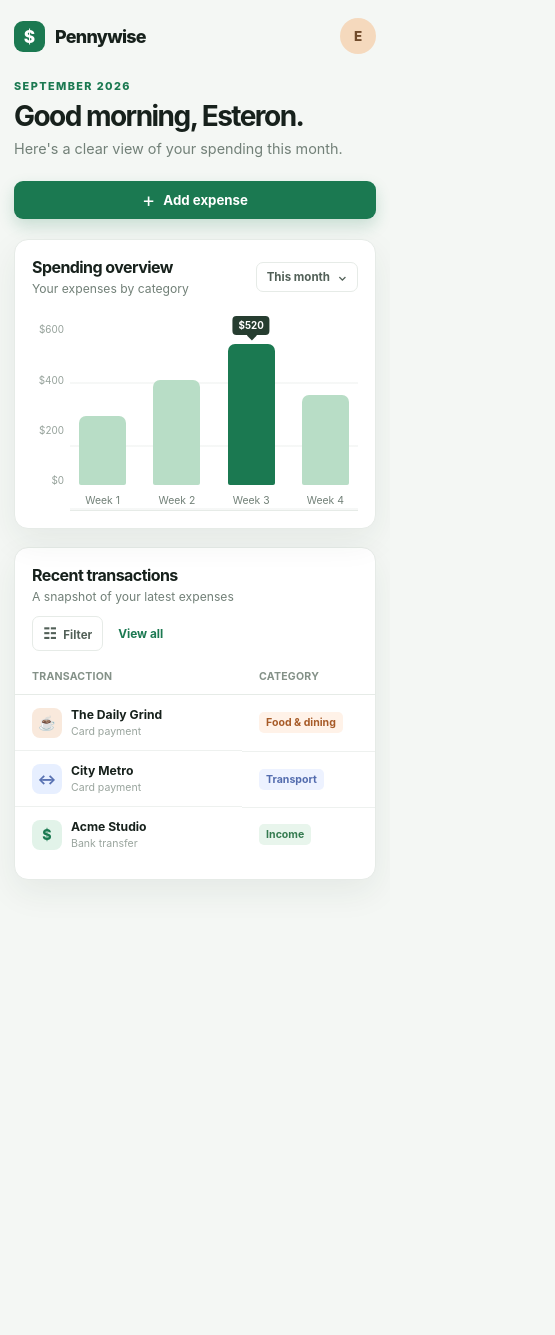
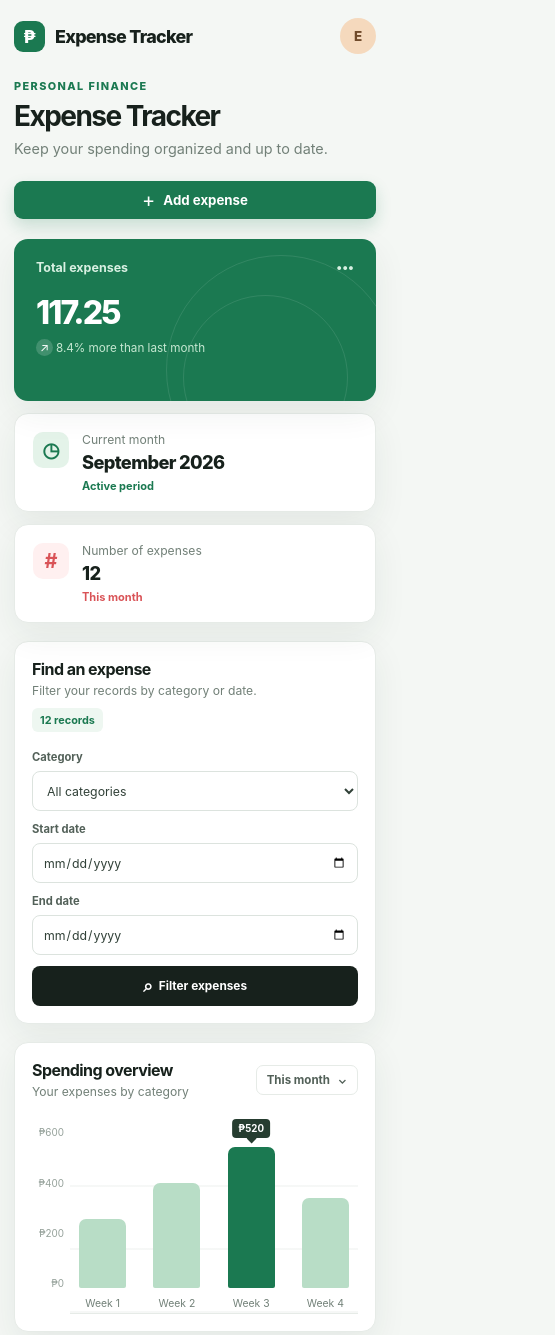
Before and after one commit to dot-jef/Programming-Exercises, a plain HTML site: page Expense Tracker/index.html in a window 390 px wide. Shown: the top 1335 px of the page, 555 px wide, since content can reach past the window. Before the commit the page ends 928 px from the top, so only its background shows below. Drawn offline with Linux system fonts and the light colour scheme.

Commit message:
Expense Tracker: progress 20%

```diff
--- a/Expense Tracker/index.html
+++ b/Expense Tracker/index.html
@@ -10,9 +10,9 @@
 <body>
     <main class="app-shell">
         <header class="topbar">
-            <div class="brand" aria-label="Pennywise">
-                <span class="brand-mark" aria-hidden="true">$</span>
-                <span>Pennywise</span>
+            <div class="brand" aria-label="Expense Tracker">
+                <span class="brand-mark" aria-hidden="true">₱</span>
+                <span>Expense Tracker</span>
             </div>
             <div class="profile">
                 <div class="avatar" aria-hidden="true">E</div>
@@ -25,32 +25,45 @@
 
         <section class="welcome-row" aria-labelledby="page-title">
             <div>
-                <p class="eyebrow">SEPTEMBER 2026</p>
-                <h1 id="page-title">Good morning, Esteron.</h1>
-                <p class="subheading">Here's a clear view of your spending this month.</p>
+                <p class="eyebrow">PERSONAL FINANCE</p>
+                <h1 id="page-title">Expense Tracker</h1>
+                <p class="subheading">Keep your spending organized and up to date.</p>
             </div>
             <button class="add-expense" type="button"><span aria-hidden="true">+</span>Add expense</button>
         </section>
 
-        <!-- <section class="summary-grid" aria-label="Monthly summary">
-            <article class="balance-card">
-                <div class="card-heading"><p>Available balance</p><span aria-label="More options">•••</span></div>
-                <p class="balance">$2,840.50</p>
+        <section class="summary-grid" aria-label="Monthly summary">
+            <article class="expenses-card">
+                <div class="card-heading"><p>Total expenses</p><span aria-label="More options">•••</span></div>
+                <p class="balance">₱2,840.50</p>
                 <p class="balance-note"><span class="up-arrow" aria-hidden="true">↗</span>8.4% more than last month</p>
                 <i class="decoration decoration-one" aria-hidden="true"></i>
                 <i class="decoration decoration-two" aria-hidden="true"></i>
             </article>
 
             <article class="stat-card">
-                <div class="stat-icon income-icon" aria-hidden="true">↙</div>
-                <div><p class="stat-label">Income</p><p class="stat-value">$4,200.00</p><p class="stat-change positive">+12.5% <span>vs. August</span></p></div>
+                <div class="stat-icon income-icon" aria-hidden="true">◷</div>
+                <div><p class="stat-label">Current month</p><p class="stat-value">September 2026</p><p class="stat-change positive">Active period</p></div>
             </article>
 
             <article class="stat-card">
-                <div class="stat-icon expense-icon" aria-hidden="true">↗</div>
-                <div><p class="stat-label">Expenses</p><p class="stat-value">$1,359.50</p><p class="stat-change negative">+4.2% <span>vs. August</span></p></div>
+                <div class="stat-icon expense-icon" aria-hidden="true">#</div>
+                <div><p class="stat-label">Number of expenses</p><p class="stat-value">12</p><p class="stat-change negative">This month</p></div>
             </article>
-        </section> -->
+        </section>
+
+        <section class="filter-panel panel" aria-labelledby="filter-title">
+            <div class="filter-heading">
+                <div><h2 id="filter-title">Find an expense</h2><p>Filter your records by category or date.</p></div>
+                <span class="filter-status">12 records</span>
+            </div>
+            <div class="filter-form">
+                <label class="filter-field"><span>Category</span><select><option>All categories</option><option>Food &amp; dining</option><option>Transport</option><option>Shopping</option><option>Bills &amp; utilities</option></select></label>
+                <label class="filter-field"><span>Start date</span><input type="date"></label>
+                <label class="filter-field"><span>End date</span><input type="date"></label>
+                <button class="filter-submit" type="button"><span aria-hidden="true">⌕</span>Filter expenses</button>
+            </div>
+        </section>
 
         <section class="content-grid">
             <article class="panel spending-panel">
@@ -59,11 +72,11 @@
                     <button class="period-button" type="button">This month <span aria-hidden="true">⌄</span></button>
                 </div>
                 <div class="chart-area" role="img" aria-label="A weekly spending bar chart. Spending rises from week one to week three then falls in week four.">
-                    <div class="chart-y-axis" aria-hidden="true"><span>$600</span><span>$400</span><span>$200</span><span>$0</span></div>
+                    <div class="chart-y-axis" aria-hidden="true"><span>₱600</span><span>₱400</span><span>₱200</span><span>₱0</span></div>
                     <div class="chart-bars" aria-hidden="true">
                         <div class="bar-group"><div class="bar" style="height: 42%;"></div><span>Week 1</span></div>
                         <div class="bar-group"><div class="bar" style="height: 64%;"></div><span>Week 2</span></div>
-                        <div class="bar-group"><div class="bar bar-highlight" style="height: 86%;"><b>$520</b></div><span>Week 3</span></div>
+                        <div class="bar-group"><div class="bar bar-highlight" style="height: 86%;"><b>₱520</b></div><span>Week 3</span></div>
                         <div class="bar-group"><div class="bar" style="height: 55%;"></div><span>Week 4</span></div>
                     </div>
                 </div>
@@ -72,31 +85,31 @@
             <article class="panel category-panel">
                 <div class="panel-header"><div><h2>Top categories</h2><p>Where your money went</p></div><button class="text-button" type="button">View all</button></div>
                 <ul class="category-list">
-                    <li><span class="category-icon food" aria-hidden="true">⌁</span><span class="category-name">Food &amp; dining</span><span class="category-amount">$452.80</span><span class="category-share">33%</span></li>
-                    <li><span class="category-icon transport" aria-hidden="true">↔</span><span class="category-name">Transport</span><span class="category-amount">$238.20</span><span class="category-share">18%</span></li>
-                    <li><span class="category-icon shopping" aria-hidden="true">□</span><span class="category-name">Shopping</span><span class="category-amount">$184.50</span><span class="category-share">14%</span></li>
-                    <li><span class="category-icon bills" aria-hidden="true">⌂</span><span class="category-name">Bills &amp; utilities</span><span class="category-amount">$175.00</span><span class="category-share">13%</span></li>
+                    <li><span class="category-icon food" aria-hidden="true">⌁</span><span class="category-name">Food &amp; dining</span><span class="category-amount">₱452.80</span><span class="category-share">33%</span></li>
+                    <li><span class="category-icon transport" aria-hidden="true">↔</span><span class="category-name">Transport</span><span class="category-amount">₱238.20</span><span class="category-share">18%</span></li>
+                    <li><span class="category-icon shopping" aria-hidden="true">□</span><span class="category-name">Shopping</span><span class="category-amount">₱184.50</span><span class="category-share">14%</span></li>
+                    <li><span class="category-icon bills" aria-hidden="true">⌂</span><span class="category-name">Bills &amp; utilities</span><span class="category-amount">₱175.00</span><span class="category-share">13%</span></li>
                 </ul>
             </article>
         </section>
 
         <section class="panel transactions-panel" aria-labelledby="transactions-title">
             <div class="panel-header transaction-heading">
-                <div><h2 id="transactions-title">Recent transactions</h2><p>A snapshot of your latest expenses</p></div>
+                <div><h2 id="transactions-title">Expense list</h2><p>Your latest recorded expenses</p></div>
                 <div class="transaction-actions"><button class="filter-button" type="button"><span aria-hidden="true">☷</span> Filter</button><button class="text-button" type="button">View all</button></div>
             </div>
             <div class="table-wrap">
                 <table>
-                    <thead><tr><th scope="col">Transaction</th><th scope="col">Category</th><th scope="col">Date</th><th scope="col">Amount</th></tr></thead>
-                    <tbody>
-                        <tr><td><span class="merchant-icon cafe" aria-hidden="true">☕</span><span><strong>The Daily Grind</strong><small>Card payment</small></span></td><td><span class="pill pill-food">Food &amp; dining</span></td><td>Sep 6, 2026</td><td class="amount">−$12.50</td></tr>
-                        <tr><td><span class="merchant-icon train" aria-hidden="true">↔</span><span><strong>City Metro</strong><small>Card payment</small></span></td><td><span class="pill pill-transport">Transport</span></td><td>Sep 5, 2026</td><td class="amount">−$3.20</td></tr>
-                        <tr><td><span class="merchant-icon salary" aria-hidden="true">$</span><span><strong>Acme Studio</strong><small>Bank transfer</small></span></td><td><span class="pill pill-income">Income</span></td><td>Sep 1, 2026</td><td class="amount income">+$4,200.00</td></tr>
+                    <thead><tr><th scope="col">Description</th><th scope="col">Category</th><th scope="col">Date</th><th scope="col">Amount</th><th scope="col"><span class="visually-hidden">Actions</span></th></tr></thead>
+                    <tbody class="expense-list">
+                        <!--THIS IS WHERE THE EXPENSES WILL DISPLAY-->
                     </tbody>
                 </table>
+                <div class="empty-state" hidden><span class="empty-icon" aria-hidden="true">₱</span><h3>No expenses yet</h3><p>Add your first expense to start tracking your spending.</p><button class="empty-action" type="button">Add expense</button></div>
             </div>
         </section>
     </main>
+
 
     <!-- Static modal design: connect its visibility and controls with JavaScript later. -->
     <aside class="modal-backdrop" aria-labelledby="expense-modal-title" aria-modal="true" role="dialog" hidden>
@@ -118,7 +131,7 @@
 
                 <label class="field">
                     <span>Amount</span>
-                    <span class="input-with-prefix"><b>$</b><input type="text" placeholder="0.00"></span>
+                    <span class="input-with-prefix"><b>₱</b><input type="text" placeholder="0.00"></span>
                 </label>
 
                 <label class="field">
--- a/Expense Tracker/script.js
+++ b/Expense Tracker/script.js
@@ -1,14 +1,49 @@
-const addExpense = document.querySelector(".add-expense");
+const addExpense = document.querySelectorAll(".add-expense, .empty-action");
 const modalBackdrop = document.querySelector(".modal-backdrop");
 const closeModal = document.querySelectorAll(".close-modal, .cancel-button");
+const expenseList = document.querySelector(".expense-list");
+const emptyState = document.querySelector(".empty-state");
+const balance = document.querySelector(".balance");
+const expenses = [
+    {id: 1, description: "Fudgee Bar", category: "Food & Dining", amount: 16.75, date: "2026-09-09"},
+    {id: 1, description: "Fudgee Bar", category: "Food & Dining", amount: 16.75, date: "2026-09-09"},
+    {id: 1, description: "Fudgee Bar", category: "Food & Dining", amount: 16.75, date: "2026-09-09"},
+    {id: 1, description: "Fudgee Bar", category: "Food & Dining", amount: 16.75, date: "2026-09-09"},
+    {id: 1, description: "Fudgee Bar", category: "Food & Dining", amount: 16.75, date: "2026-09-09"},
+    {id: 1, description: "Fudgee Bar", category: "Food & Dining", amount: 16.75, date: "2026-09-09"},
+    {id: 1, description: "Fudgee Bar", category: "Food & Dining", amount: 16.75, date: "2026-09-09"}
+];
 
-addExpense.addEventListener("click", () => {
-    modalBackdrop.removeAttribute("hidden");
+function display() {
+    balance.textContent = `${expenses.reduce((acc, cur) => {
+        let total = acc + cur.amount;
+
+        return total;
+    }, 0)}`
+    if (expenses.length === 0) {
+        emptyState.removeAttribute("hidden");
+    } else {
+        emptyState.setAttribute("hidden", "");
+        expenses.forEach(expense => {
+            expenseList.insertAdjacentHTML("beforeend",
+                `<tr><td><span><strong>${expense.description}</strong></span></td><td><span class="pill pill-food">${expense.category}</span></td><td>${expense.date}</td><td class="amount">₱${expense.amount}</td><td class="row-actions"><button class="edit-button" type="button">Edit</button><button class="delete-button" type="button">Delete</button></td></tr>`
+            )
+        })
+    }
+}
+
+
+
+addExpense.forEach(button => {
+    button.addEventListener("click", () => {
+        modalBackdrop.removeAttribute("hidden");
+    });
 });
-
 
 closeModal.forEach(button => {
     button.addEventListener("click", () => {
         modalBackdrop.setAttribute("hidden", "");
     });
 });
+
+display();
--- a/Expense Tracker/styles.css
+++ b/Expense Tracker/styles.css
@@ -19,8 +19,11 @@ body {
     font-family: Inter, ui-sans-serif, system-ui, -apple-system, BlinkMacSystemFont, "Segoe UI", sans-serif;
 }
 
-button { font: inherit; }
-button { cursor: default; }
+button, input, select, textarea { font: inherit; }
+button { cursor: pointer; }
+
+button, input, select, textarea { transition: border-color .18s ease, box-shadow .18s ease, background-color .18s ease, color .18s ease, transform .18s ease; }
+button:focus-visible, input:focus-visible, select:focus-visible, textarea:focus-visible { outline: 3px solid rgba(27, 121, 81, .22); outline-offset: 2px; }
 
 .app-shell { width: min(1180px, calc(100% - 40px)); margin: 0 auto; padding: 26px 0 48px; }
 .topbar, .welcome-row, .panel-header, .profile, .card-heading, .transaction-actions, td:first-child { display: flex; align-items: center; }
@@ -42,10 +45,12 @@ h1 { font-size: clamp(1.75rem, 3.5vw, 2.4rem); letter-spacing: -.055em; line-hei
 .add-expense, .period-button, .filter-button, .text-button { border: 0; }
 .add-expense { display: inline-flex; flex: none; align-items: center; gap: 8px; padding: 11px 16px; border-radius: 9px; background: var(--green); color: #fff; box-shadow: 0 7px 16px rgba(27, 121, 81, .2); font-size: .83rem; font-weight: 750; }
 .add-expense span { font-size: 1.25rem; font-weight: 400; line-height: .7; }
+.add-expense:hover, .save-expense:hover, .filter-submit:hover, .empty-action:hover { background: #14613f; }
+.add-expense:active, .save-expense:active, .filter-submit:active, .empty-action:active { transform: translateY(1px); }
 
 .summary-grid { display: grid; grid-template-columns: 1.65fr 1fr 1fr; gap: 18px; margin-bottom: 18px; }
-.balance-card, .stat-card, .panel { border: 1px solid var(--line); border-radius: 14px; background: var(--surface); box-shadow: var(--shadow); }
-.balance-card { position: relative; min-height: 162px; overflow: hidden; padding: 21px 22px; border: 0; background: var(--green); color: #fff; }
+.expenses-card, .stat-card, .panel { border: 1px solid var(--line); border-radius: 14px; background: var(--surface); box-shadow: var(--shadow); }
+.expenses-card { position: relative; min-height: 162px; overflow: hidden; padding: 21px 22px; border: 0; background: var(--green); color: #fff; }
 .card-heading { justify-content: space-between; color: #d8f0e2; font-size: .78rem; font-weight: 650; }
 .balance { position: relative; z-index: 1; margin: 18px 0 7px; font-size: 2rem; font-weight: 800; letter-spacing: -.06em; }
 .balance-note { position: relative; z-index: 1; color: #c6e8d2; font-size: .73rem; }
@@ -64,6 +69,18 @@ h1 { font-size: clamp(1.75rem, 3.5vw, 2.4rem); letter-spacing: -.055em; line-hei
 .stat-change span { color: var(--muted); font-weight: 500; }
 .positive { color: var(--green); }
 .negative { color: var(--rose); }
+
+.filter-panel { margin-bottom: 18px; padding: 19px 21px 21px; }
+.filter-heading { display: flex; align-items: center; justify-content: space-between; gap: 16px; }
+.filter-heading p { margin: 4px 0 0; color: var(--muted); font-size: .76rem; }
+.filter-status { padding: 5px 8px; border-radius: 6px; background: #eef7f1; color: var(--green); font-size: .68rem; font-weight: 750; white-space: nowrap; }
+.filter-form { display: grid; grid-template-columns: 1.1fr 1fr 1fr auto; gap: 12px; align-items: end; margin-top: 18px; }
+.filter-field { display: grid; gap: 7px; min-width: 0; }
+.filter-field span { color: #536159; font-size: .7rem; font-weight: 750; }
+.filter-field input, .filter-field select { width: 100%; min-height: 40px; padding: 0 10px; border: 1px solid #dce3de; border-radius: 8px; background: #fff; color: #314138; font-size: .77rem; }
+.filter-field input:focus, .filter-field select:focus, .field input:focus, .field textarea:focus { border-color: var(--green); box-shadow: 0 0 0 3px rgba(27, 121, 81, .11); outline: none; }
+.filter-submit { display: inline-flex; min-height: 40px; align-items: center; justify-content: center; gap: 6px; padding: 0 14px; border: 0; border-radius: 8px; background: var(--ink); color: #fff; font-size: .74rem; font-weight: 750; white-space: nowrap; }
+.filter-submit span { font-size: 1.1rem; line-height: 0; }
 
 .content-grid { display: grid; grid-template-columns: 1.55fr 1fr; gap: 18px; margin-bottom: 18px; }
 .panel { padding: 21px; }
@@ -117,6 +134,16 @@ td small { margin-top: 3px; color: #9aa59e; font-size: .66rem; }
 .pill-income { background: #e8f5ec; color: #357b50; }
 .amount { color: #26332c; font-weight: 750; }
 .amount.income { color: var(--green); }
+.row-actions { display: flex; gap: 7px; white-space: nowrap; }
+.edit-button, .delete-button { padding: 5px 7px; border: 1px solid var(--line); border-radius: 6px; background: #fff; color: #5d6b62; font-size: .66rem; font-weight: 750; }
+.edit-button:hover { border-color: #a9cdb7; background: #f1f8f3; color: var(--green); }
+.delete-button:hover { border-color: #f0b8b8; background: #fff5f5; color: var(--rose); }
+.empty-state { display: grid; place-items: center; padding: 44px 20px 50px; text-align: center; }
+.empty-icon { display: grid; width: 46px; height: 46px; place-items: center; margin-bottom: 13px; border-radius: 13px; background: #e8f4ec; color: var(--green); font-size: 1.25rem; font-weight: 800; }
+.empty-state h3 { margin: 0; font-size: .98rem; }
+.empty-state p { margin: 6px 0 17px; color: var(--muted); font-size: .76rem; }
+.empty-action { min-height: 36px; padding: 0 13px; border: 0; border-radius: 7px; background: var(--green); color: #fff; font-size: .73rem; font-weight: 750; }
+.visually-hidden { position: absolute; width: 1px; height: 1px; padding: 0; overflow: hidden; clip: rect(0, 0, 0, 0); white-space: nowrap; border: 0; }
 
 .modal-backdrop {
     position: fixed;
@@ -129,7 +156,7 @@ td small { margin-top: 3px; color: #9aa59e; font-size: .66rem; }
     backdrop-filter: blur(3px);
 }
 
-.modal-backdrop[hidden] {
+.modal-backdrop[hidden], .empty-state[hidden] {
     display: none !important;
 }
 
@@ -229,8 +256,10 @@ td small { margin-top: 3px; color: #9aa59e; font-size: .66rem; }
 
 @media (max-width: 800px) {
     .summary-grid { grid-template-columns: 1fr 1fr; }
-    .balance-card { grid-column: span 2; }
+    .expenses-card { grid-column: span 2; }
     .content-grid { grid-template-columns: 1fr; }
+    .filter-form { grid-template-columns: 1fr 1fr; }
+    .filter-submit { width: 100%; }
 }
 
 @media (max-width: 540px) {
@@ -240,9 +269,13 @@ td small { margin-top: 3px; color: #9aa59e; font-size: .66rem; }
     .welcome-row { align-items: flex-start; flex-direction: column; margin-bottom: 20px; }
     .add-expense { width: 100%; justify-content: center; }
     .summary-grid { grid-template-columns: 1fr; gap: 12px; }
-    .balance-card { grid-column: auto; }
+    .expenses-card { grid-column: auto; }
     .stat-card { padding: 18px; }
     .panel { padding: 17px; }
+    .filter-panel { padding: 17px; }
+    .filter-heading { align-items: flex-start; flex-direction: column; gap: 10px; }
+    .filter-status { align-self: flex-start; }
+    .filter-form { grid-template-columns: 1fr; gap: 11px; }
     .category-panel { display: none; }
     .chart-bars { gap: 9px; }
     .chart-area { height: 190px; }
```
